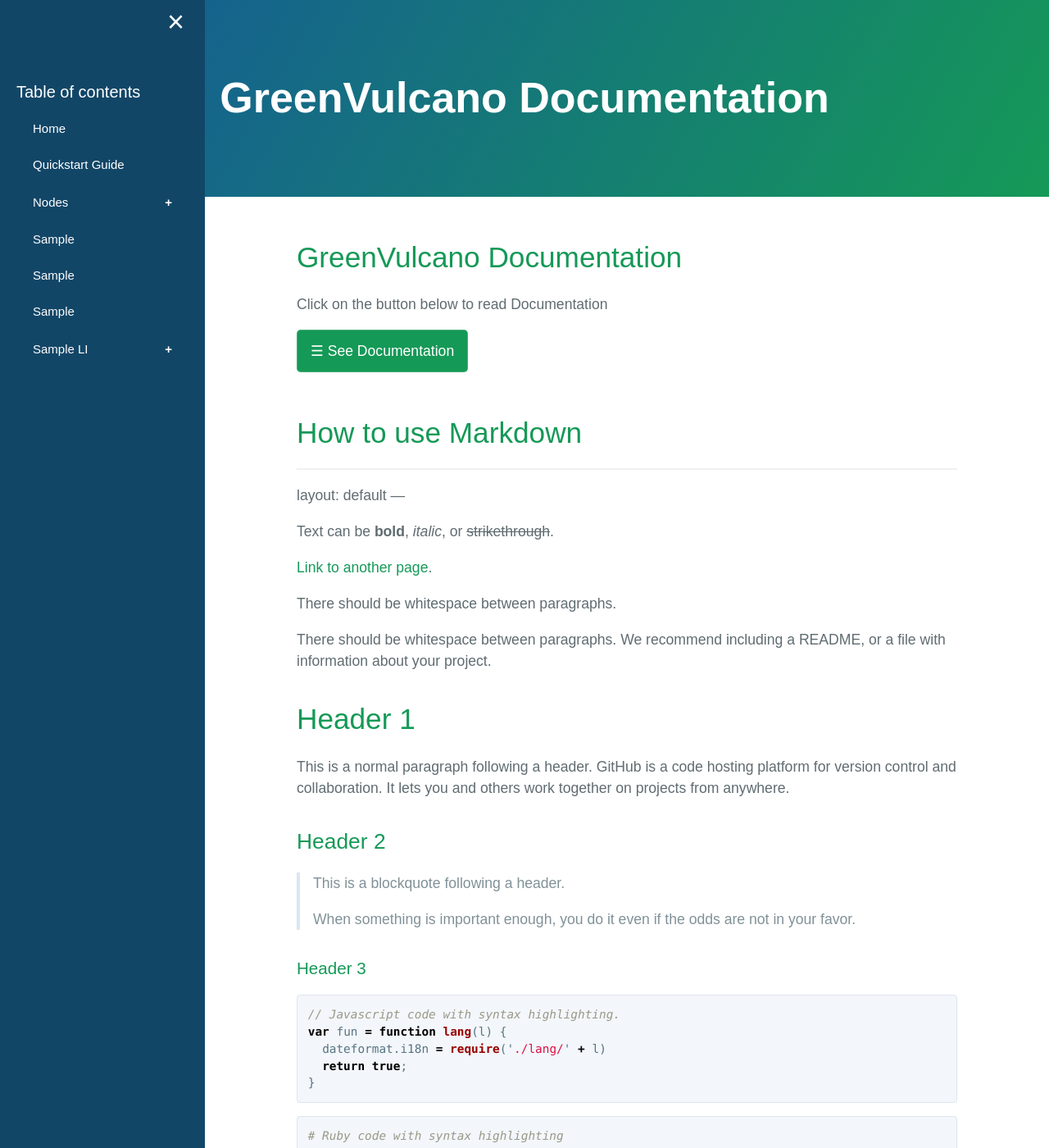
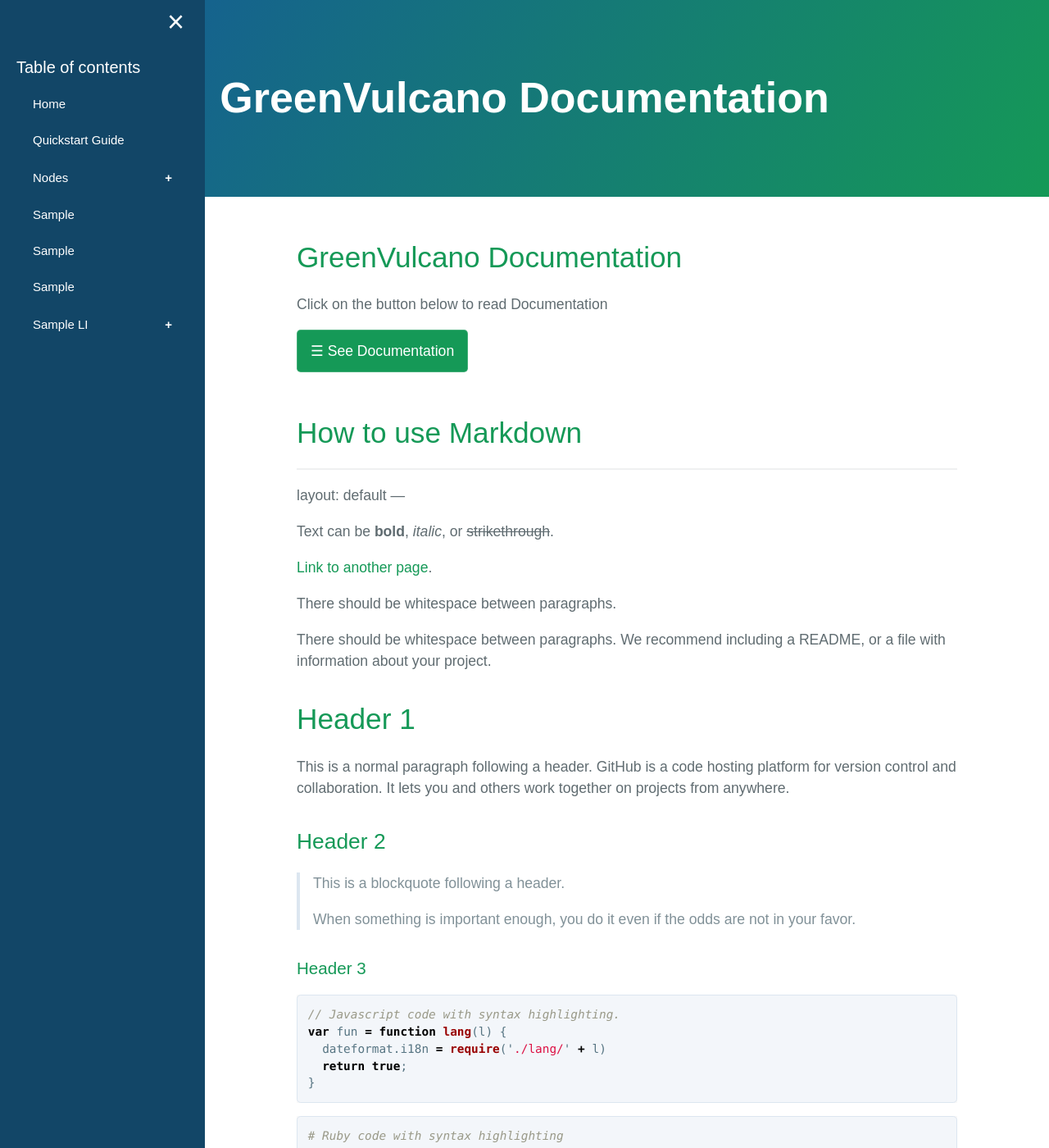
Before and after one commit to dianamw/GreenVulcano-Beta, a Jekyll site: the page built from index.md, in a window 1280 px wide and 1400 px high. Shown: the whole window at 82% size. Built offline with Jekyll 4.4.1, drawn with Linux system fonts in a browser that asks for light colours; our own code applies the rules of GitHub Pages for plain Markdown files; the repository's description, which GitHub fills in, is left out.

Commit message:
Update style.scss

```diff
--- a/assets/css/style.scss
+++ b/assets/css/style.scss
@@ -45,7 +45,6 @@
     padding: 18px;
     font-size: 15px;
   }
-/* Prova */
 
 button.accordion:after {
     content: '\002B';
@@ -59,7 +58,6 @@ button.accordion.active:after {
 	 background-color: #124667;
     content: "\2212";
 }
-/* Fine Prova */
 
   #listed ul {
     list-style-type: none;
@@ -99,20 +97,8 @@ button.accordion.active:after {
     left: 0;
     background-color: #124667;
     overflow-x: hidden;
-    padding-top: 60px;
-}
-
-    /*height: 100%;
-    width: 0;
-    position: fixed;
-    z-index: 1;
-    top: 0;
-    left: 0;
-    background-color: #124667;
-    overflow-x: hidden;
-    //transition: 0.5s;
-    padding-top: 60px;
-  }*/
+    padding-top: 30px;
+  }
 
   #titleT {
     color: #ffffff;
```
